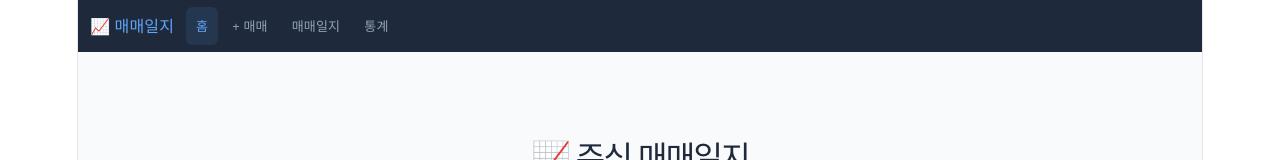
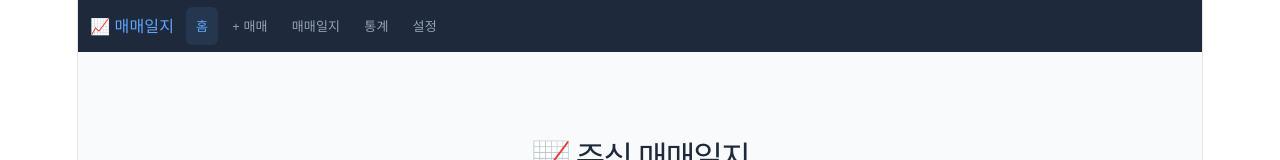
Before and after one commit to richboomsh-lsh/stock-trade-journal, a React (Vite) app: page / in a window 1280 px wide. Shown: the top 160 px of the page. Built offline with nearby package versions, Linux system fonts and the light colour scheme; no server answers.

Commit message:
feat: 상단 메뉴에 설정 탭 추가

```diff
--- a/src/App.jsx
+++ b/src/App.jsx
@@ -14,6 +14,7 @@ function Navbar() {
     { to: '/new', label: '+ 매매' },
     { to: '/journal', label: '매매일지' },
     { to: '/stats', label: '통계' },
+    { to: '/settings', label: '설정' },
   ]
   return (
     <nav style={{
```
